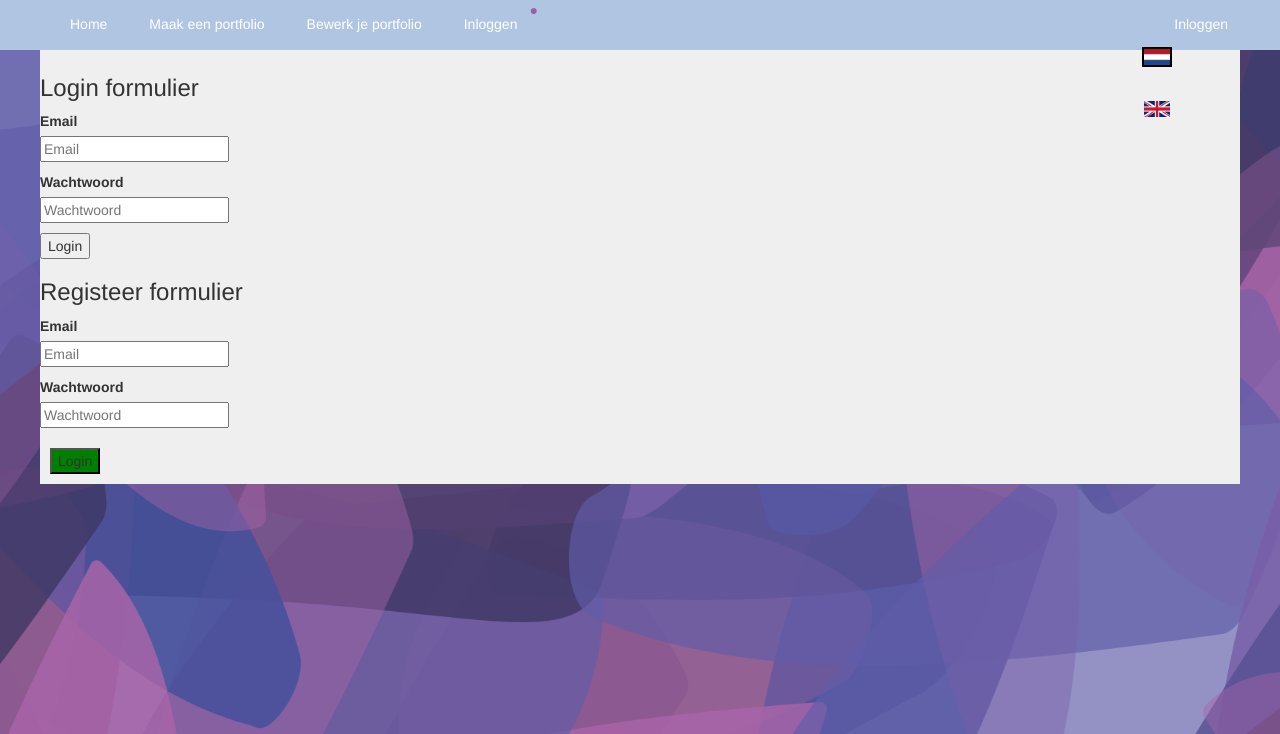
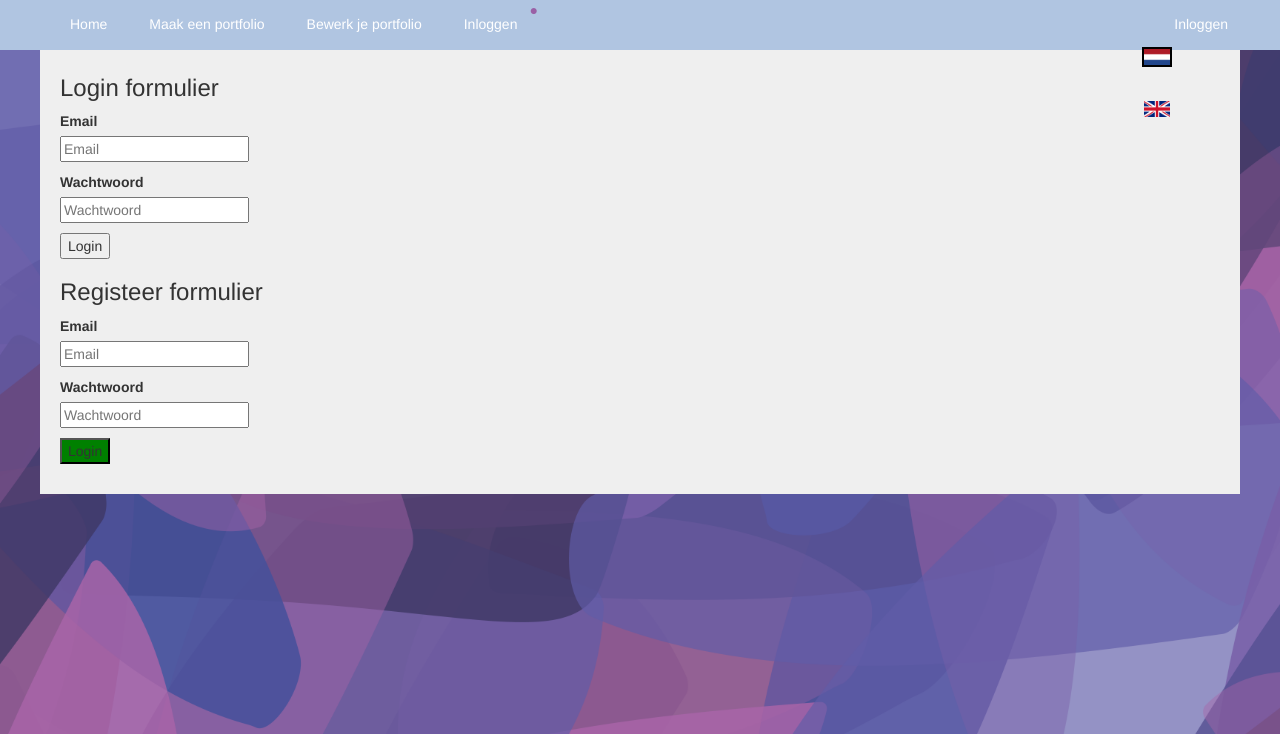
Before and after one commit to jaroen007/INF1D, a PHP site: page /login.php in a window 1280 px wide. Shown: the top 734 px of the page. Run offline with PHP 8.4, Linux system fonts and the light colour scheme; some libraries are stand-ins or nearby versions.

Commit message:
padding
padding

```diff
--- a/style/style.css
+++ b/style/style.css
@@ -122,6 +122,7 @@ li.item a:hover{
 .contentcontainer{
 	display: block;
 	width: 100%;
+
 }
 
 .footercontainer{
@@ -167,7 +168,8 @@ li.item a:hover{
 	padding-top: 55px;
 	width: 100%;
 	max-width: 1200px;
-
+        padding-left: 20px;
+        padding-bottom: 30px;
 	position: relative;
 	margin: 0 auto;
 
@@ -300,6 +302,7 @@ label input:checked + img{
     margin-top: 10px;
 }
 .test {
-    margin: 10px;
+
     background-color: green;
+
 }
```
